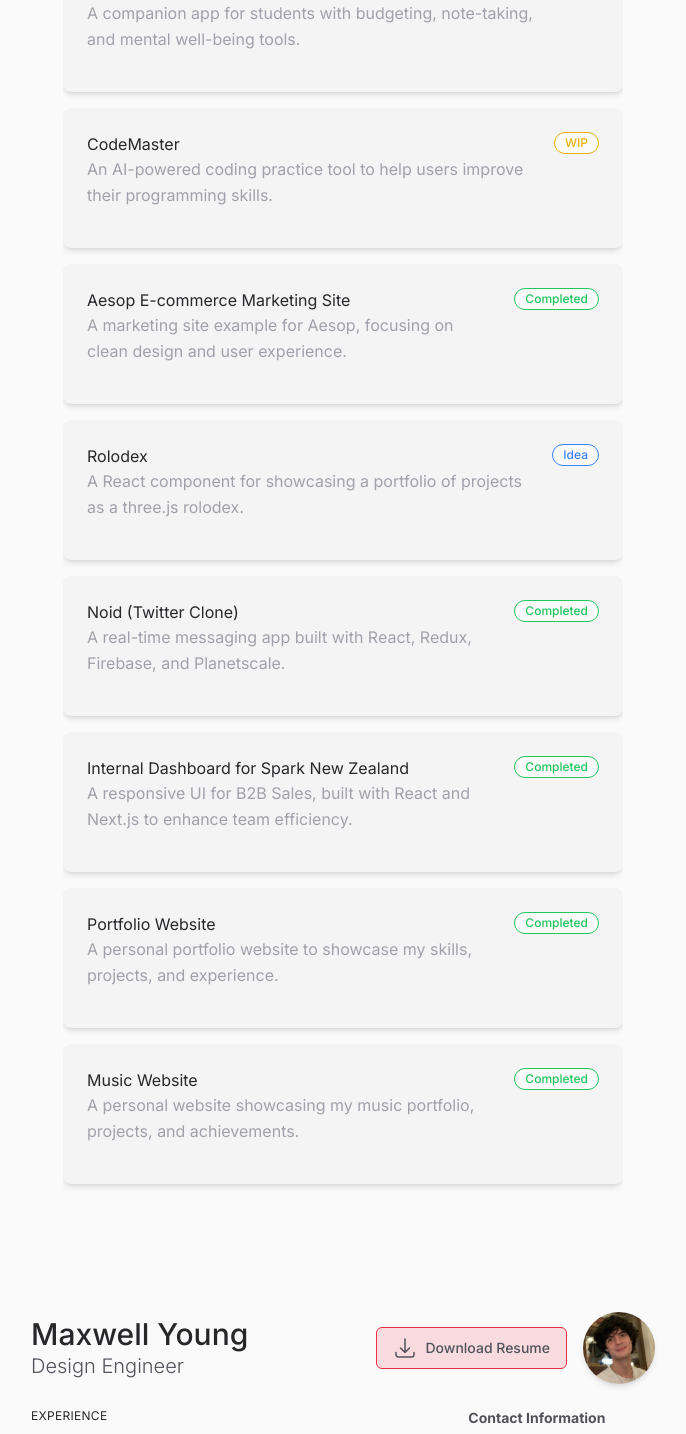
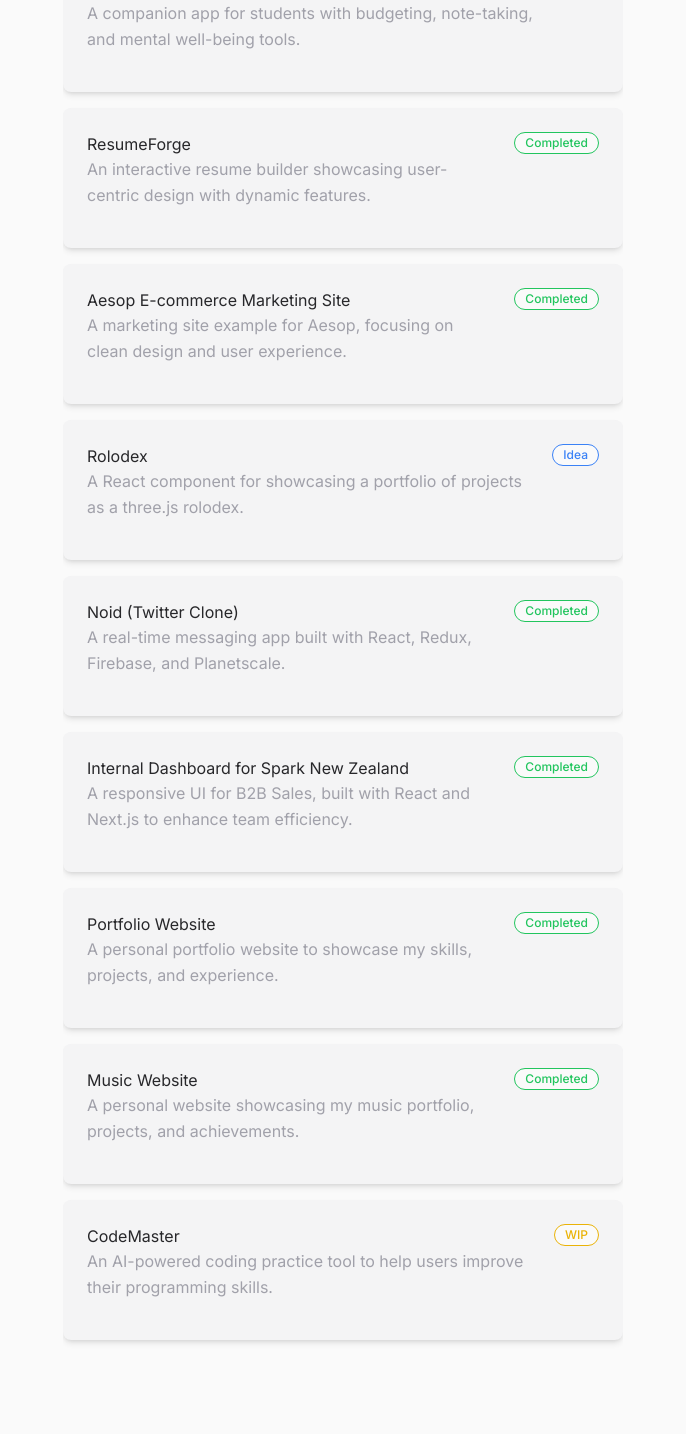
Before and after one commit to maxwellyoung/dev.maxwellyoung.info, a Next.js app: page / in a window 1280 px wide. Shown: the part 1064-2498 px from the top of the page, without its empty margins (297-983 px from the left). Built offline with nearby package versions, Linux system fonts and the light colour scheme.

Commit message:
add resume builer

```diff
--- a/src/app/projects/page.tsx
+++ b/src/app/projects/page.tsx
@@ -13,6 +13,7 @@ import {
 import { Carousel } from "@/components/ui/carousel";
 import { Separator } from "@/components/ui/separator";
 import { Button } from "@/components/ui/button";
+import Image from "next/image";
 
 interface Project {
   name: string;
@@ -34,16 +35,15 @@ const projects: Project[] = [
       "StudentView is designed to be a focused version of Notion for students, encompassing budgeting, study reflections, and mental well-being tools. The app features a modular layout with both dark and light themes based on system preferences. It includes sections for tracking budgeting, study reflections, and a meditation section. Future plans involve integrating daily inspirational quotes and more user customization options.",
     link: "https://dashboard.studentview.app/",
   },
-
   {
-    name: "CodeMaster",
-    status: "WIP",
+    name: "ResumeForge",
+    status: "Completed",
     description:
-      "An AI-powered coding practice tool to help users improve their programming skills.",
+      "An interactive resume builder showcasing user-centric design with dynamic features.",
     longDescription:
-      "CodeMaster is an AI-powered coding practice tool designed to help users enhance their programming skills through practice. Users can input coding questions, receive similar questions to practice on, and explore a library of example coding questions. The project leverages modern UI components for a polished user experience and supports multiple difficulty levels. The platform is built with React, Next.js, Tailwind, Supabase and OpenAI.",
-    link: "https://code-master-kappa.vercel.app/",
-    codeLink: "https://github.com/maxwellyoung/codemaster",
+      "ResumeForge is an interactive resume builder designed to demonstrate the power of user-centric design with dynamic features. The platform allows users to create professional, eye-catching resumes through a simple, intuitive interface. Built with modern web technologies, it offers a seamless user experience. The project is a testament to my ability to create responsive and accessible web applications that cater to the needs of a diverse user base.",
+    link: "https://resume-forge-ecru.vercel.app/",
+    codeLink: "https://github.com/maxwellyoung/resume-forge",
   },
 
   {
@@ -56,7 +56,6 @@ const projects: Project[] = [
     link: "https://aesop-omega.vercel.app/",
     codeLink: "https://github.com/maxwellyoung/aesop",
   },
-
   {
     name: "Rolodex",
     status: "Idea",
@@ -104,6 +103,16 @@ const projects: Project[] = [
     screenshots: [],
     link: "https://music.maxwellyoung.info",
     codeLink: "https://github.com/maxwellyoung/music_maxwell",
+  },
+  {
+    name: "CodeMaster",
+    status: "WIP",
+    description:
+      "An AI-powered coding practice tool to help users improve their programming skills.",
+    longDescription:
+      "CodeMaster is an AI-powered coding practice tool designed to help users enhance their programming skills through practice. Users can input coding questions, receive similar questions to practice on, and explore a library of example coding questions. The project leverages modern UI components for a polished user experience and supports multiple difficulty levels. The platform is built with React, Next.js, Tailwind, Supabase and OpenAI.",
+    link: "https://code-master-kappa.vercel.app/",
+    codeLink: "https://github.com/maxwellyoung/codemaster",
   },
 ];
 
@@ -237,7 +246,7 @@ export default function Page() {
                       selectedProject.screenshots.length > 0 && (
                         <Carousel className="mt-6">
                           {selectedProject.screenshots.map((src, idx) => (
-                            <img
+                            <Image
                               key={idx}
                               src={src}
                               alt={`Screenshot ${idx + 1}`}
```
